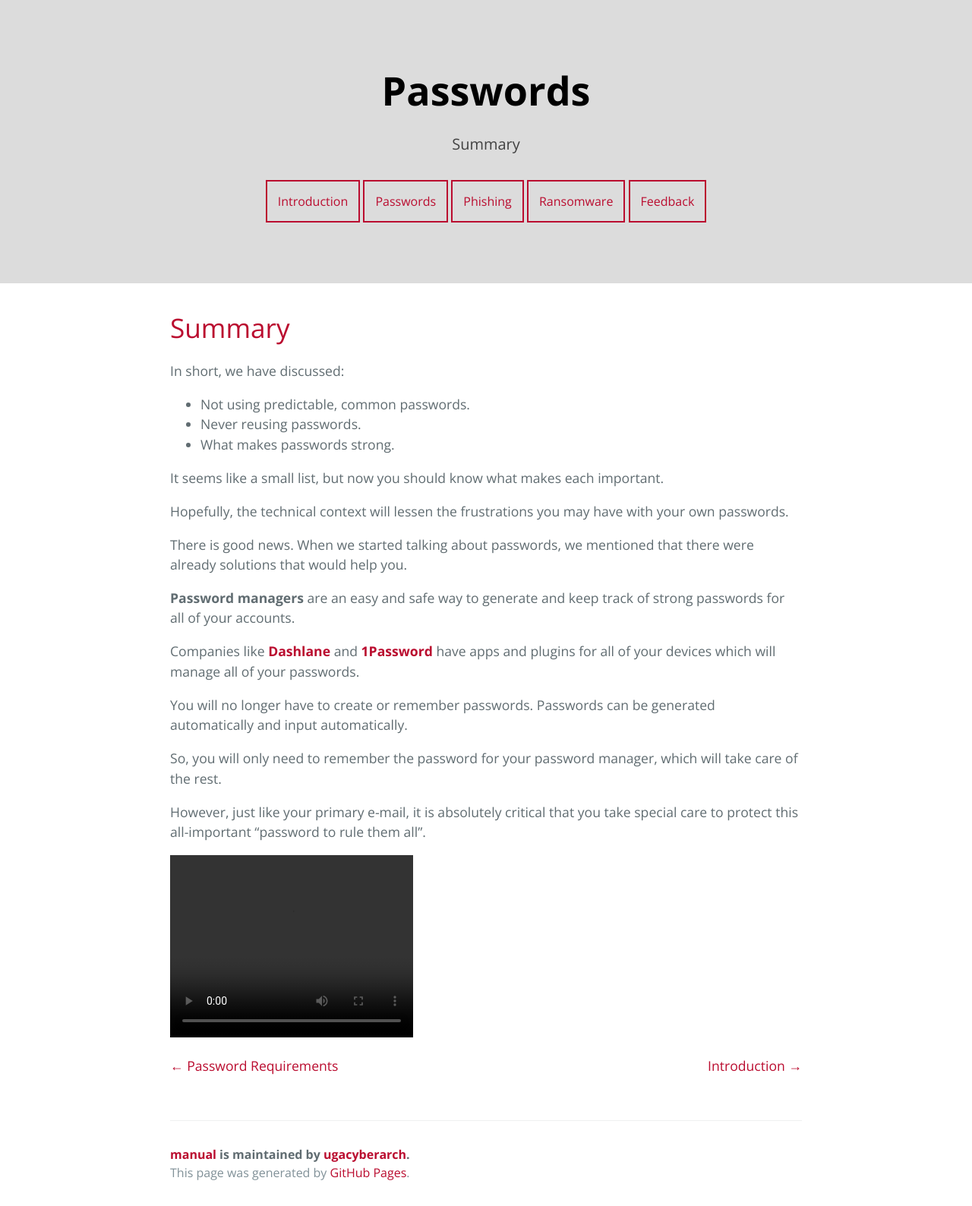
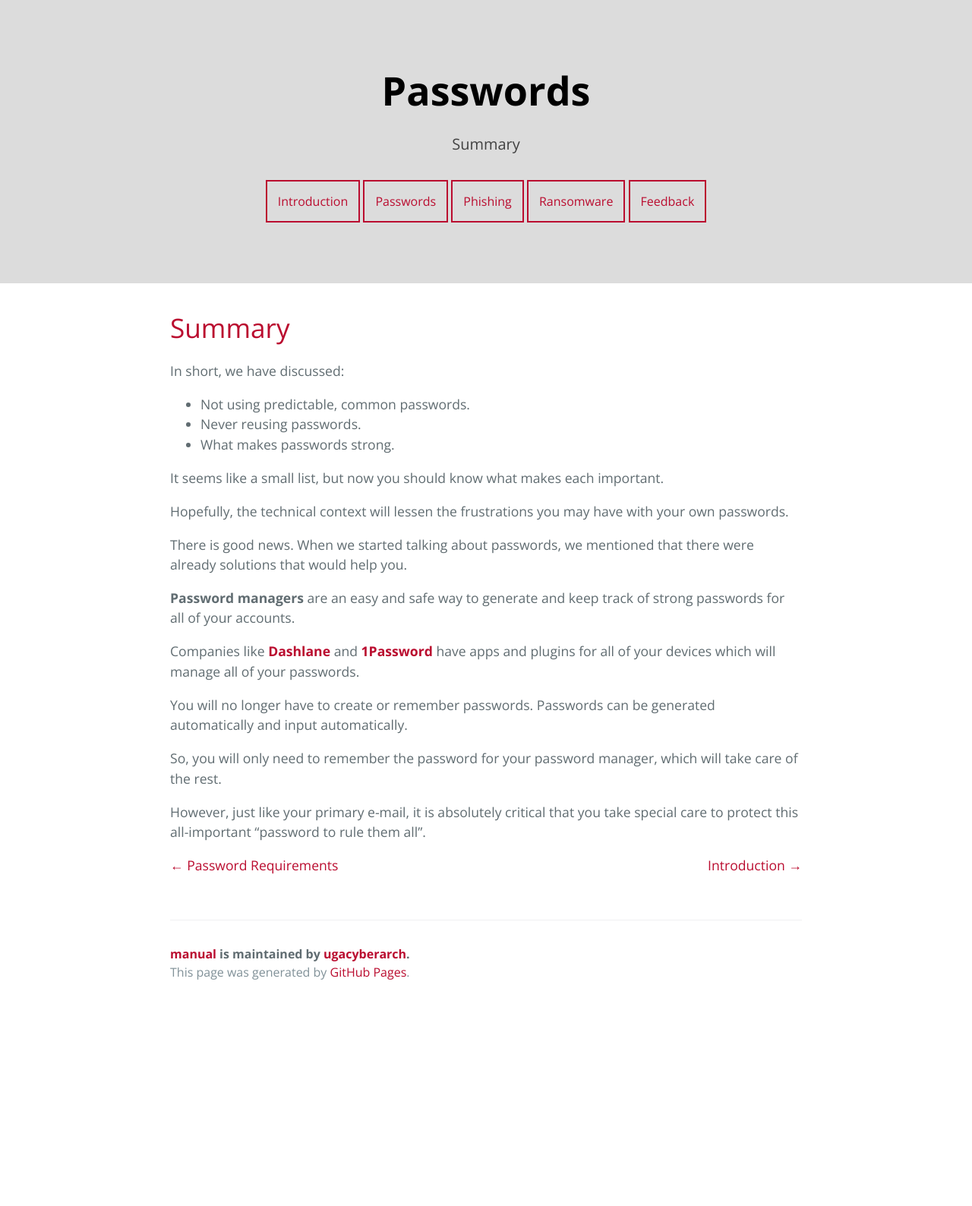
Before and after one commit to ugacyberarch/manual, a Jekyll site: the page built from passwords_summary.md, in a window 1280 px wide. Shown: the whole page at 76% size. Built offline with Jekyll 4.4.1, drawn with Linux system fonts in a browser that asks for light colours; after the commit the page ends 1324 px from its top, so only the background shows below that; grey boxes are pictures that could not be loaded.

Commit message:
Update passwords_summary.md

```diff
--- a/passwords_summary.md
+++ b/passwords_summary.md
@@ -29,10 +29,6 @@ So, you will only need to remember the password for your password manager, which
 However, just like your primary e-mail, it is absolutely critical that you take special care to protect this all-important "password to rule them all".
 
 
-<video width="320" height="240" controls>
-  <source src ="HowPasswordsWork.mp4" type= "video/mp4">
-</video>
-
 
 
 
```
